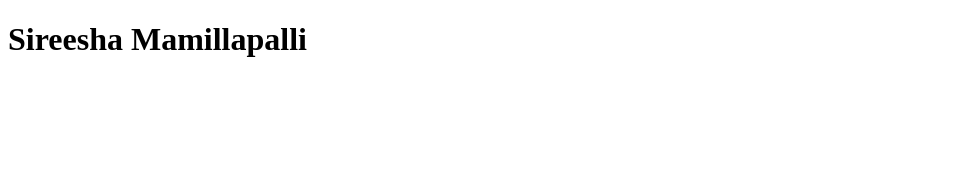
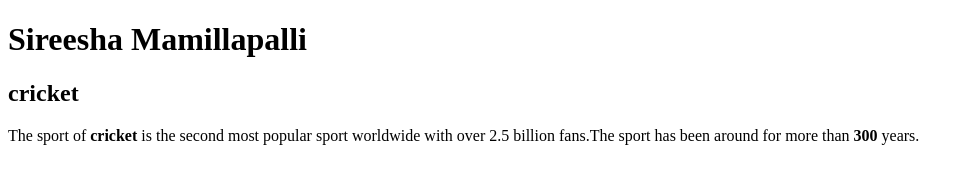
Before and after one commit to 44-563-Web-Apps-S23/44563-webapps-assignment-3-sireeshachowdary32, a plain HTML site: page index.html in a window 1280 px wide. Shown: the whole page, without its empty margins (0-970 px from the left). Drawn offline with Linux system fonts and the light colour scheme.

Commit message:
index.html
index.html was updated with favourite sport.

```diff
--- a/index.html
+++ b/index.html
@@ -9,5 +9,12 @@
         <h1>
             Sireesha Mamillapalli
         </h1>
+        <h2>
+            cricket
+        </h2>
+        <p>
+            The sport of <b>cricket</b> is the second most popular sport worldwide with over 2.5 billion fans.The sport has been around for more than
+            <b>300</b> years.
+        </p>
     </body>
 </html>
```
